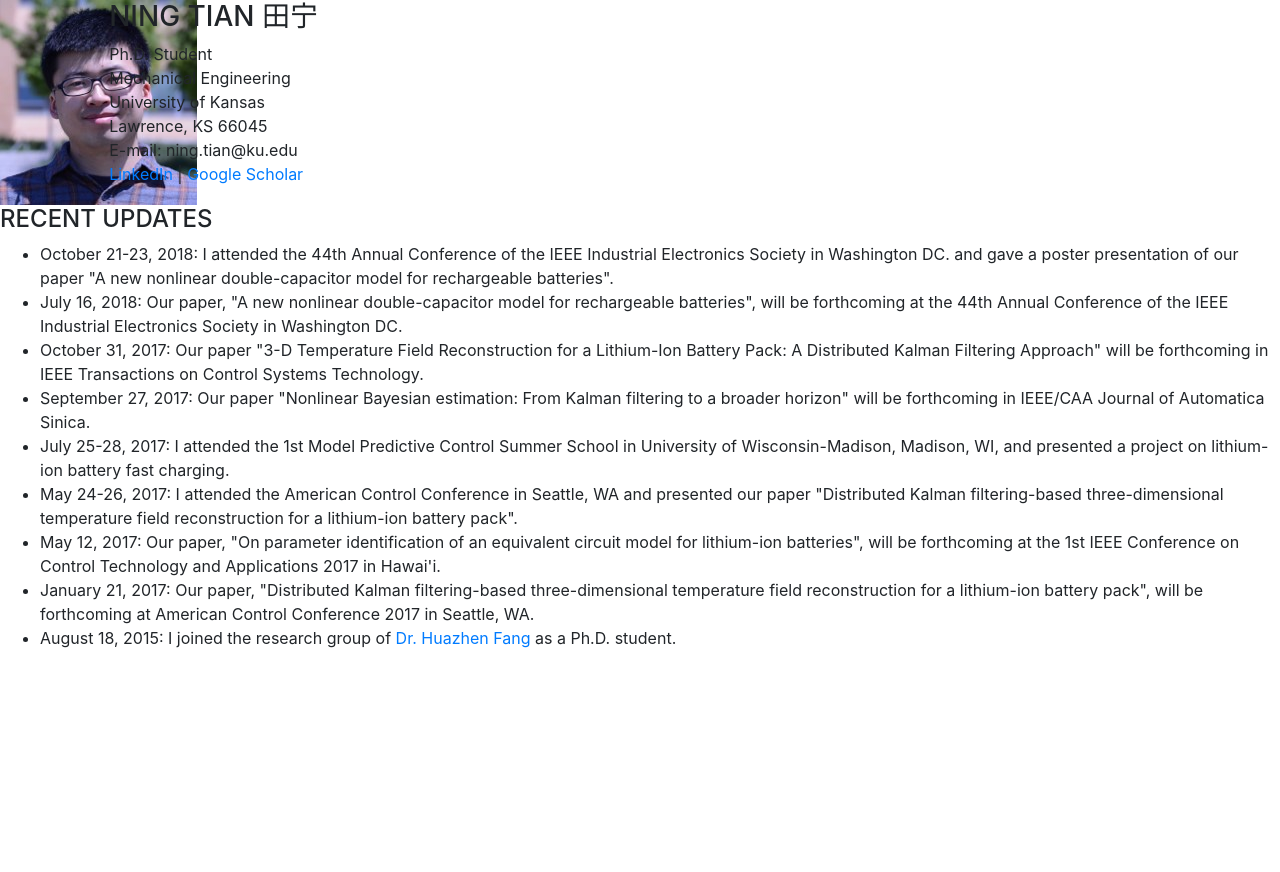
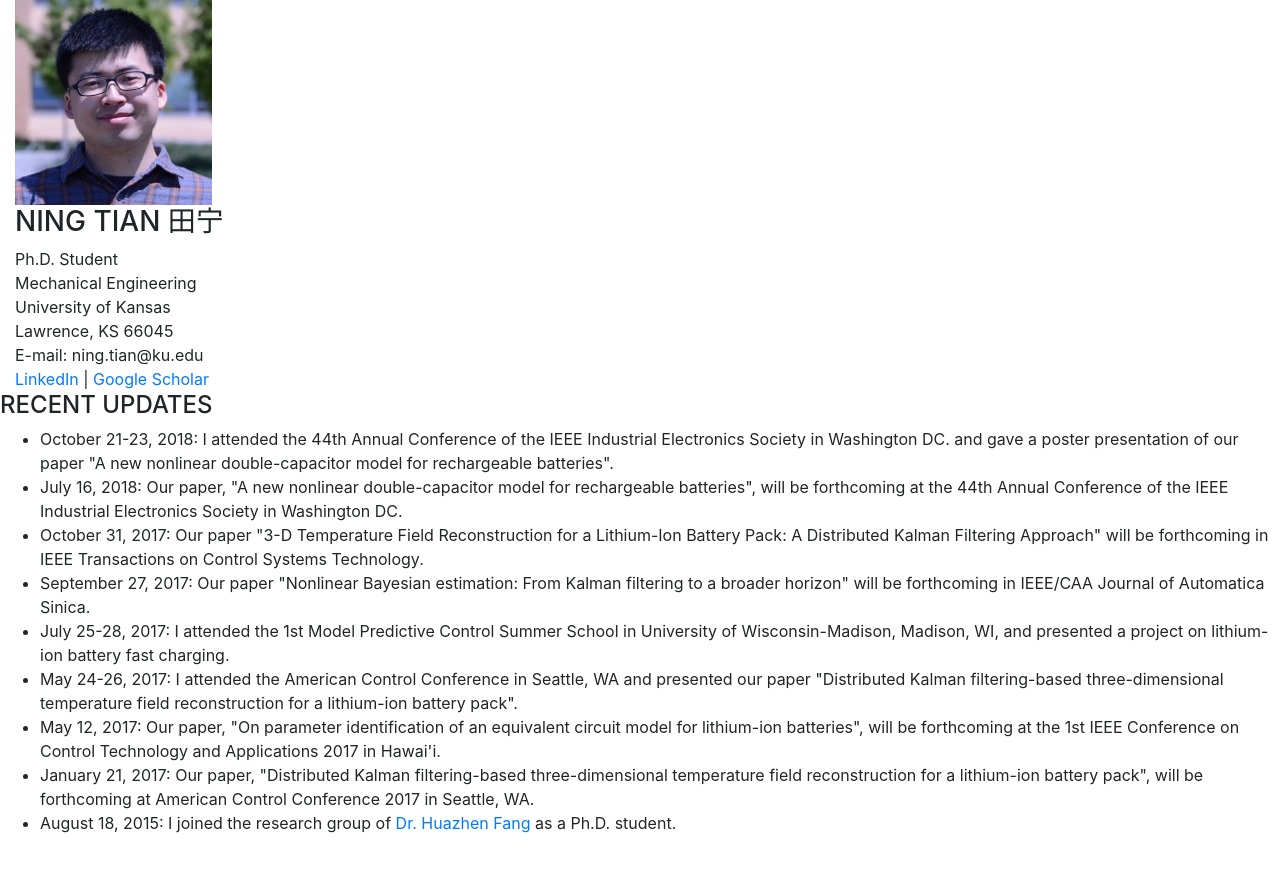
Before and after one commit to ningtian/ningtian.github.io, a Jekyll site: the page index.html, which Jekyll copies as it is, in a window 1280 px wide. Shown: the top 872 px of the page. Built offline with Jekyll 4.4.1, drawn with Linux system fonts in a browser that asks for light colours.

Commit message:
Update index.html

```diff
--- a/index.html
+++ b/index.html
@@ -111,7 +111,7 @@ ul li { padding: 6px 0px; }
 </style>-->
   </head>
   <body>
-<div class="row">
+<div class="row-marketing">
 
 	<div class="col-sm-1">
 	<img  class="img-rounded" alt="Ning Tian" src="img/Picture11.jpg" >
```
